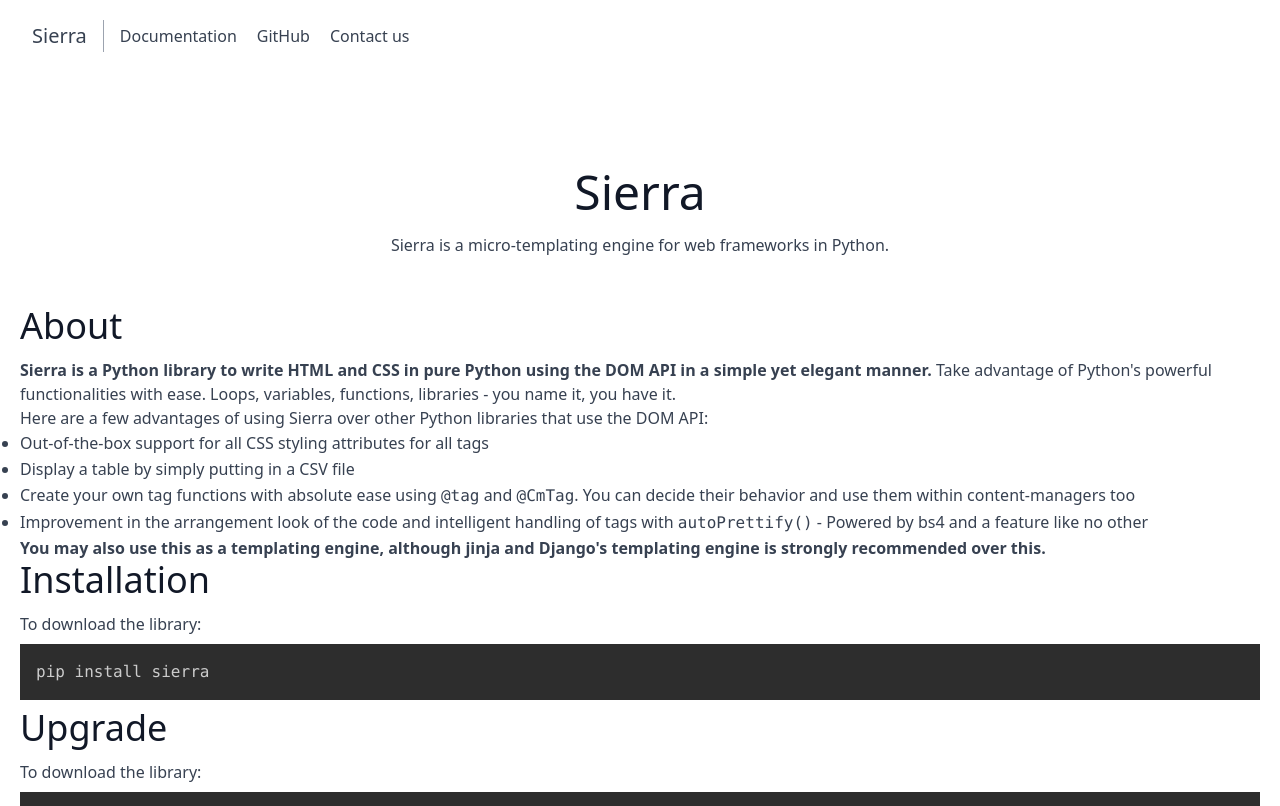
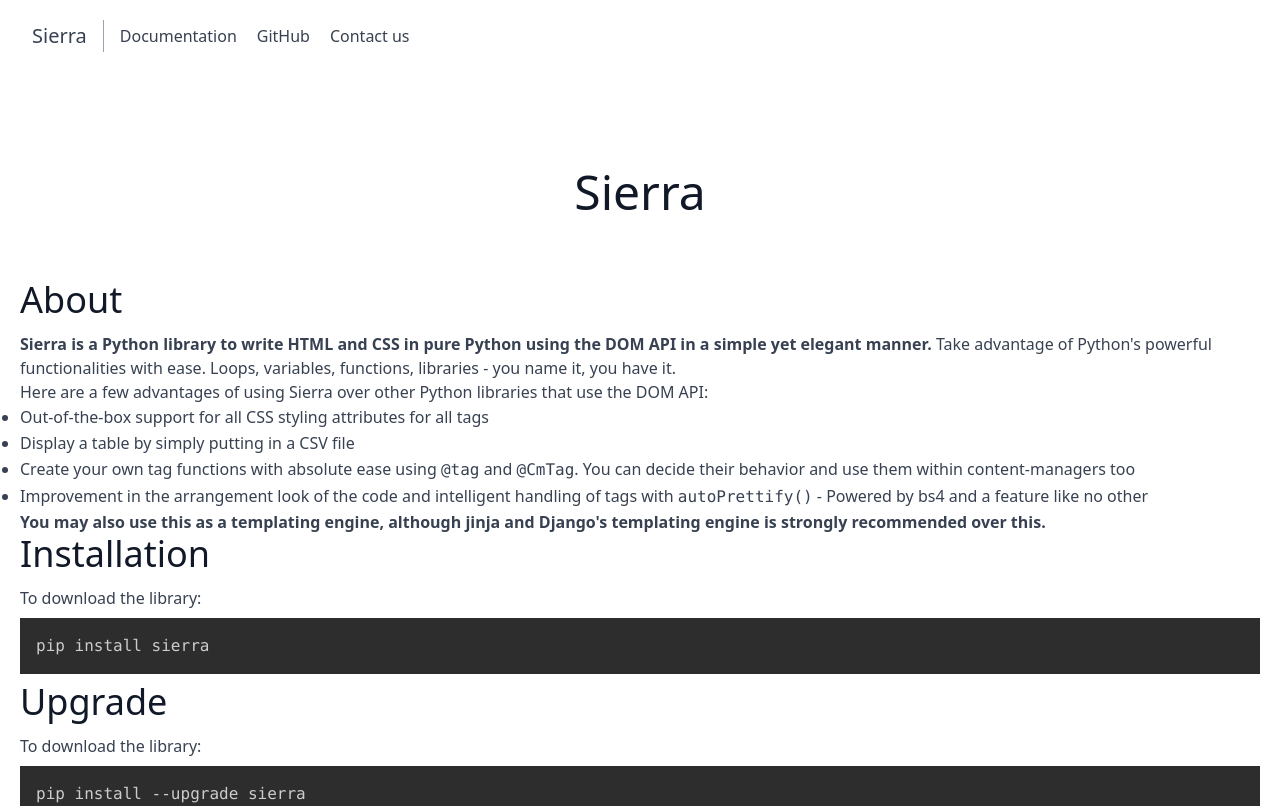
Before and after one commit to Siddhesh-Agarwal/sierra.github.io, a plain HTML site: page index.html in a window 1280 px wide. Shown: the top 806 px of the page. Drawn offline with nearby package versions, Linux system fonts and the light colour scheme.

Commit message:
Update index.html

```diff
--- a/index.html
+++ b/index.html
@@ -31,7 +31,6 @@
         <div class="container px-5 py-24 mx-auto">
             <div class="flex flex-col text-center w-full mb-12">
                 <h1 class="sm:text-5xl text-4xl font-medium title-font mb-4 text-gray-900"> Sierra </h1>
-                <p class="lg:w-2/3 mx-auto leading-relaxed text-base"> Sierra is a micro-templating engine for web frameworks in Python. </p>
             </div>
 
             <!--About Section-->
```
